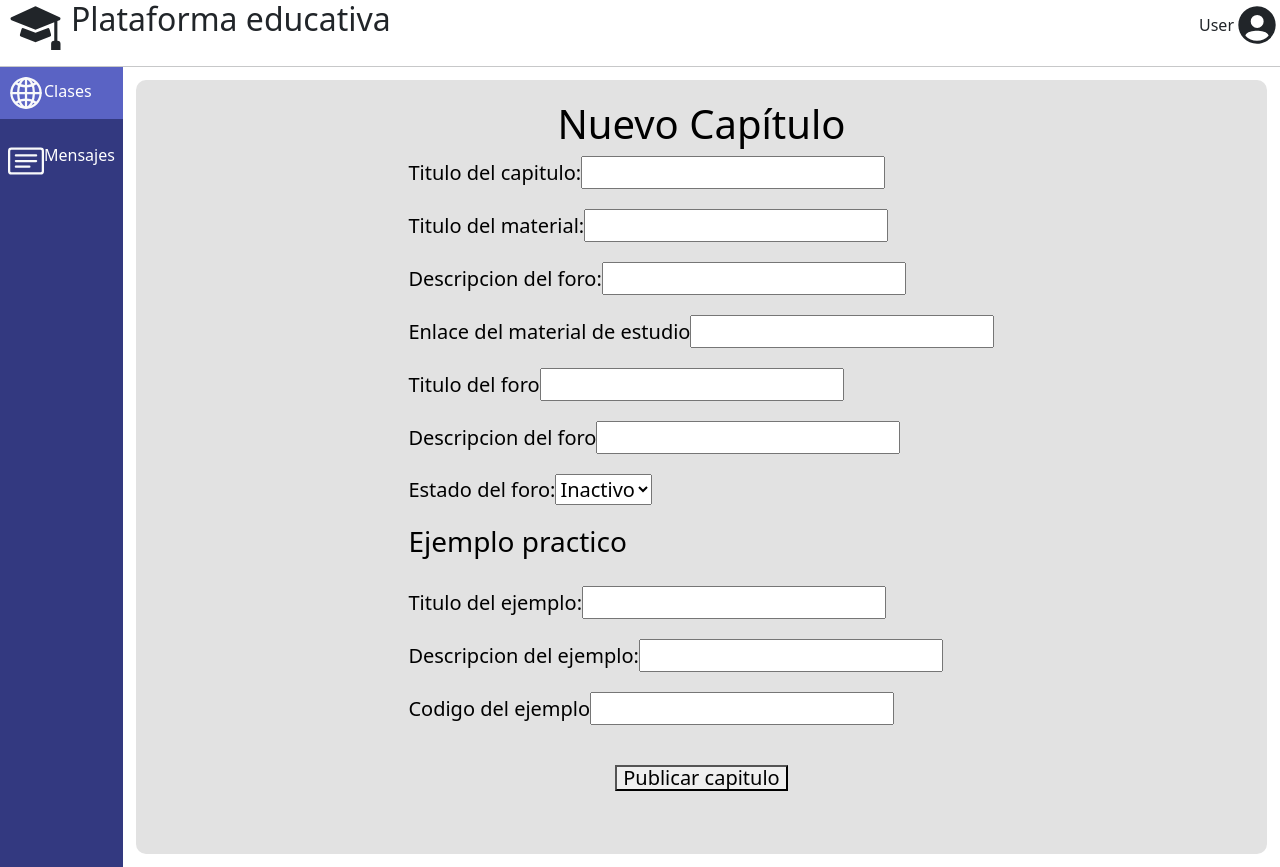
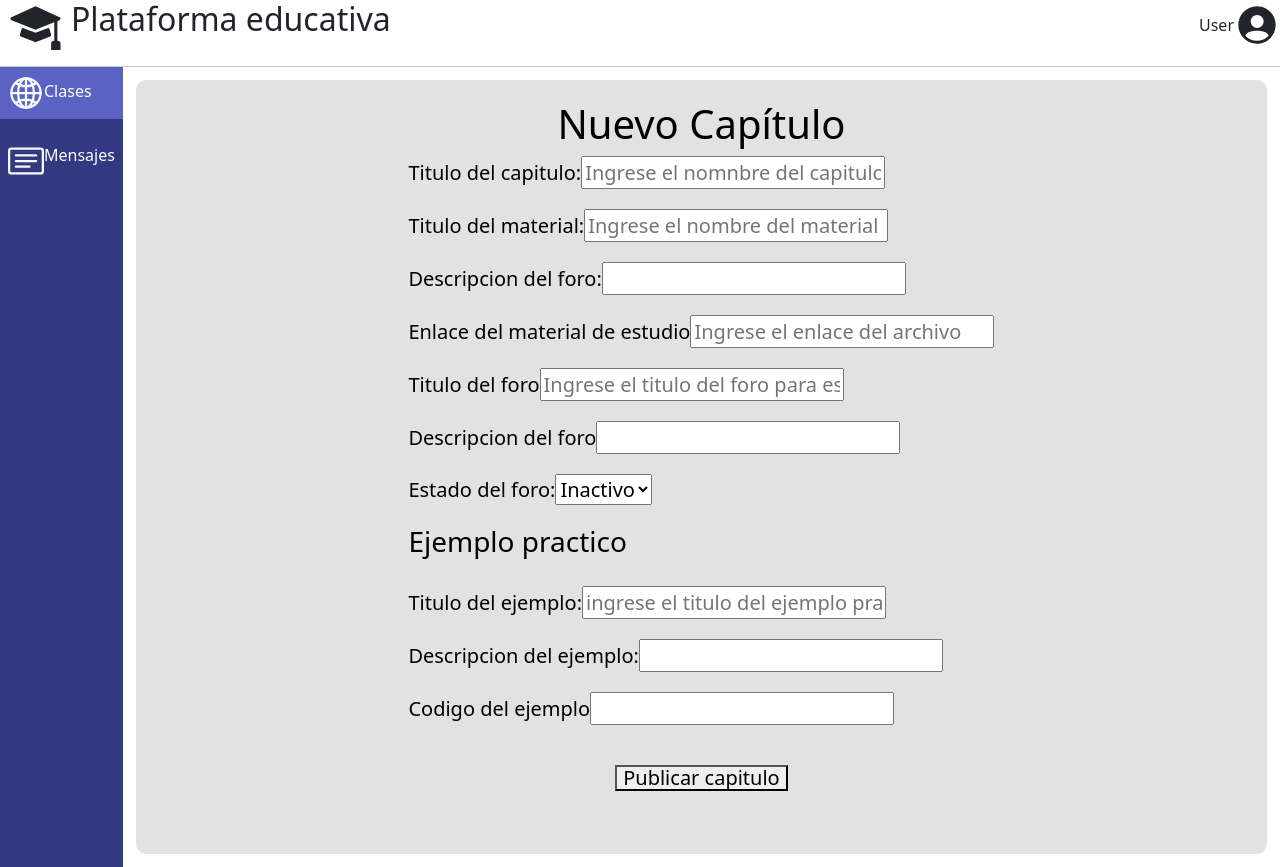
Before and after one commit to mitco874/TSS, a React (Create React App) app: page /clases/id_clase/crear-capitulo in a window 1280 px wide. Built offline with nearby package versions, Linux system fonts and the light colour scheme.

Commit message:
added placeholder on edit and create chapter form

```diff
--- a/src/components/EditarCapitulo/Content/Class/Class.jsx
+++ b/src/components/EditarCapitulo/Content/Class/Class.jsx
@@ -19,6 +19,7 @@ export const Class = () => {
           type="text"
           id="titulocap"
           name="titulocap"
+          placeholder="Ingrese nombre del capitulo"
           value={titulocap}
           onChange={(e) => setTitulocap(e.target.value)}
         />
@@ -30,6 +31,7 @@ export const Class = () => {
           type="text"
           id="EnlaceMat"
           name="EnlaceMat"
+          placeholder="Ingrese el enlace del archivo"
           value={EnlaceMat}
           onChange={(e) => setEnlaceMat(e.target.value)}
         />
@@ -53,6 +55,7 @@ export const Class = () => {
           type="text"
           id="TituloEjem"
           name="TituloEjem"
+          placeholder="Ingrese el titulo del ejemplo practico"
           value={TituloEjem}
           onChange={(e) => setTituloEjem(e.target.value)}
         />
--- a/src/components/NuevoCap/Content/Class/Class.jsx
+++ b/src/components/NuevoCap/Content/Class/Class.jsx
@@ -23,6 +23,7 @@ export const Class = () => {
           type="text"
           id="titulocap"
           name="titulocap"
+          placeholder="Ingrese el nomnbre del capitulo"
           value={titulocap}
           onChange={(e) => setTitulocap(e.target.value)}
         />
@@ -34,6 +35,7 @@ export const Class = () => {
           type="text"
           id="titulomat"
           name="titulomat"
+          placeholder="Ingrese el nombre del material"
           value={titulomat}
           onChange={(e) => setTitulomat(e.target.value)}
         />
@@ -56,6 +58,7 @@ export const Class = () => {
           type="text"
           id="EnlaceMat"
           name="EnlaceMat"
+          placeholder="Ingrese el enlace del archivo"
           value={EnlaceMat}
           onChange={(e) => setEnlaceMat(e.target.value)}
         />
@@ -67,6 +70,7 @@ export const Class = () => {
           type="text"
           id="tituloforo"
           name="tituloforo"
+          placeholder="Ingrese el titulo del foro para este capitulo"
           value={tituloforo}
           onChange={(e) => setTituloforo(e.target.value)}
         />
@@ -101,6 +105,7 @@ export const Class = () => {
           type="text"
           id="TituloEjem"
           name="TituloEjem"
+          placeholder="ingrese el titulo del ejemplo practico"
           value={TituloEjem}
           onChange={(e) => setTituloEjem(e.target.value)}
         />
```
